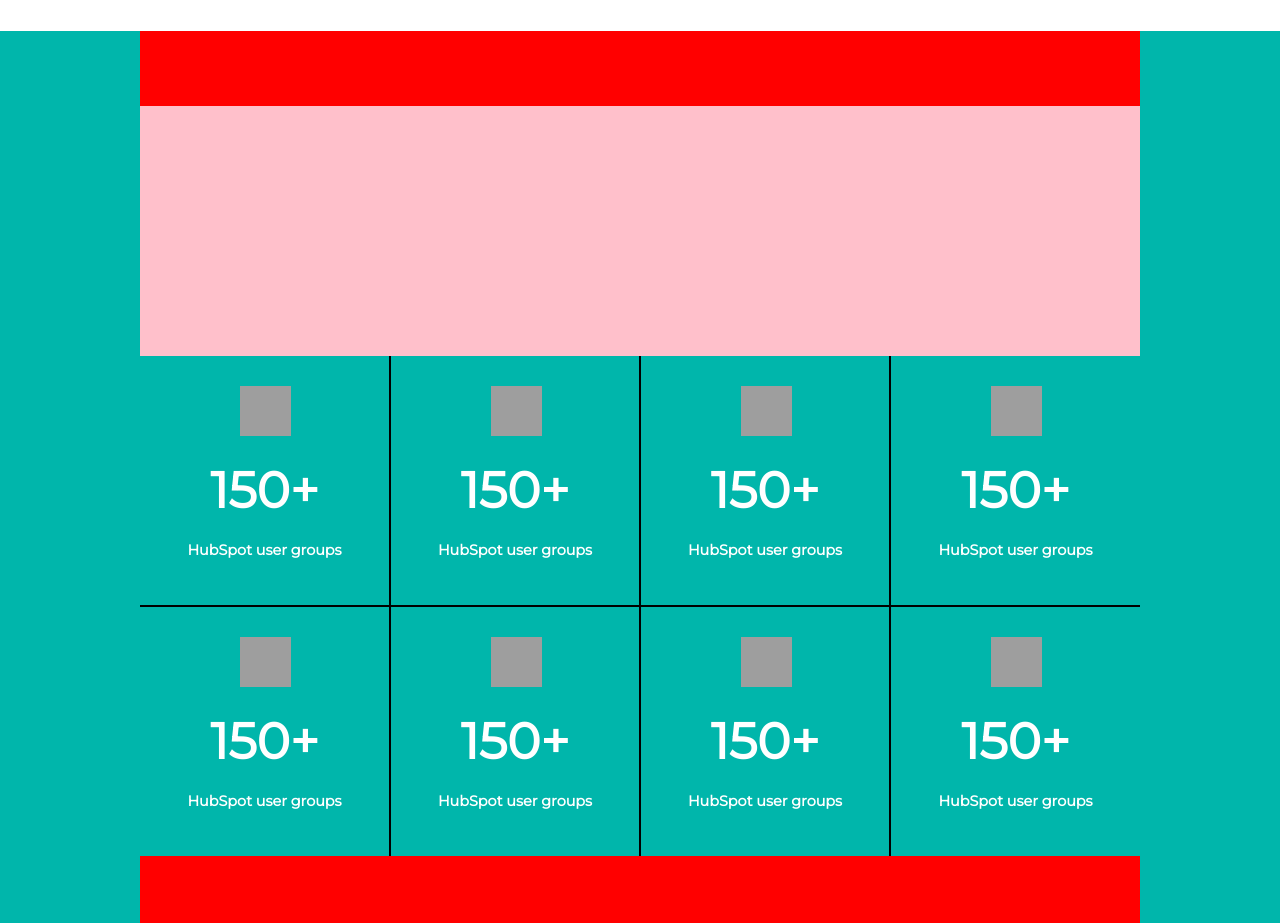
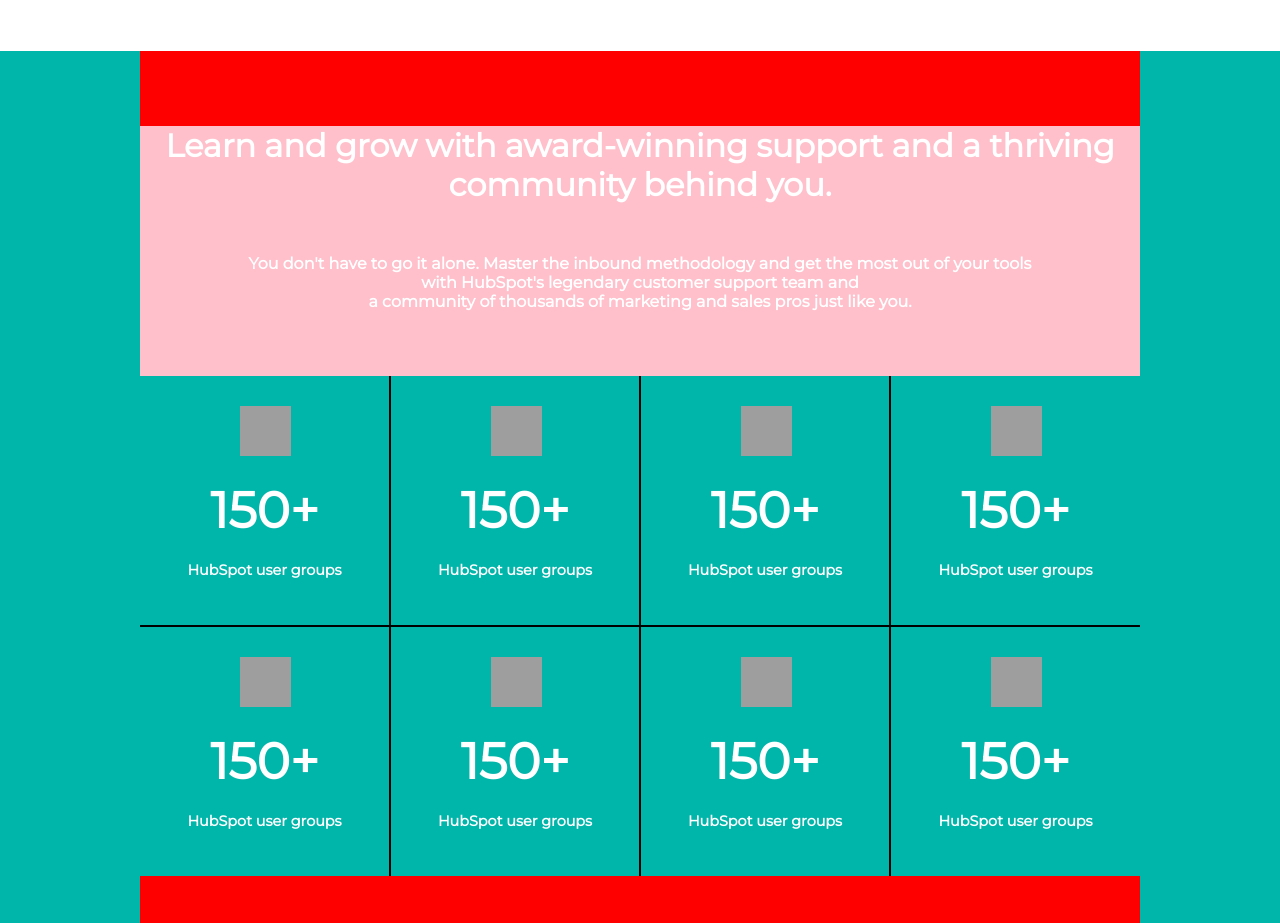
Before and after one commit to Mirko2552150/html-css-hubspot, a plain HTML site: page index.html in a window 1280 px wide. Shown: the part 2560-3483 px from the top of the page. Drawn offline with Linux system fonts and the light colour scheme; grey boxes are pictures that could not be loaded.

Commit message:
sesta colonna quasi completa

```diff
--- a/css/style.css
+++ b/css/style.css
@@ -572,6 +572,24 @@ body {
     margin: 0 auto;
 }
 
+.titolo-tabella h1 {
+    text-align: center;
+    color: white;
+    font-size: 32px;
+    font-weight: bold;
+    margin-top: 20px;
+    margin-bottom: 50px;
+
+}
+
+.paragrafo-tabella p {
+    text-align: center;
+    color: white;
+    font-size: 16px;
+    font-weight: bold;
+
+}
+
 .corpo-tabella {
     width: 1000px;
     height: 66.66%;
--- a/index.html
+++ b/index.html
@@ -177,7 +177,12 @@
             <div class="container-tab container">
                 <div class="tabella">
                     <div class="testo-tabella">
-
+                        <div class="titolo-tabella">
+                            <h1>Learn and grow with award-winning support and a thriving community behind you.</h1>
+                        </div>
+                        <div class="paragrafo-tabella">
+                            <p>You don't have to go it alone. Master the inbound methodology and get the most out of your tools <br> with HubSpot's legendary customer support team and <br> a community of thousands of marketing and sales pros just like you.</p>
+                        </div>
                     </div>
                     <div class="corpo-tabella clearfix">
                         <div class="cubo-tab bottom-right">
```
